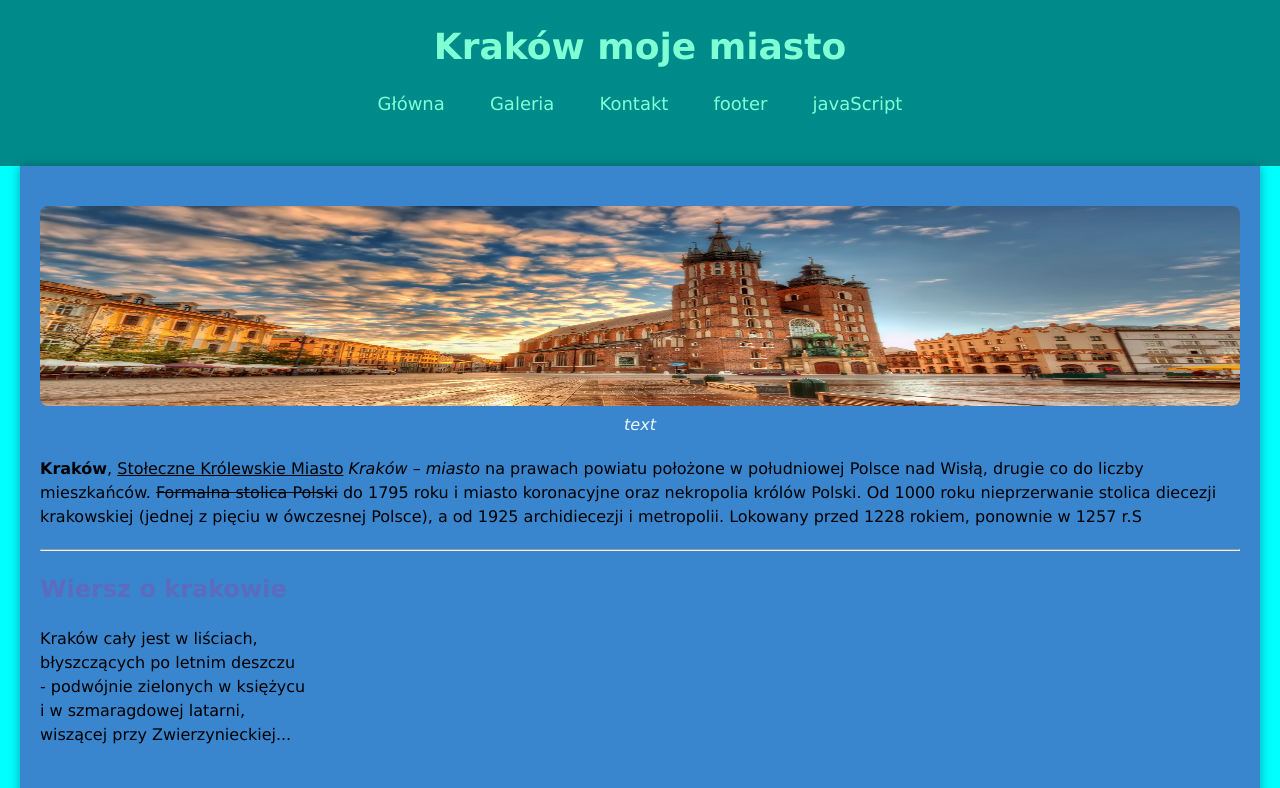
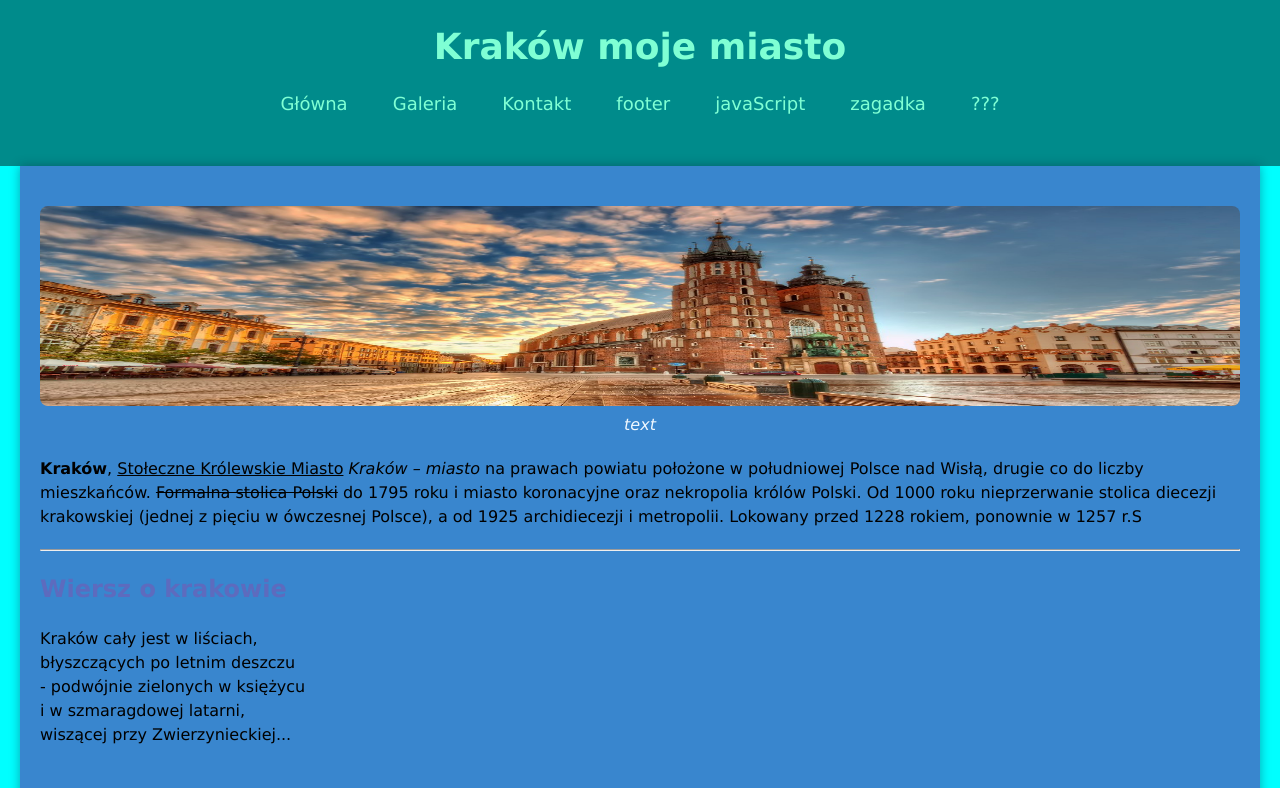
Before and after one commit to DRMALOT/HTML3a, a plain HTML site: page index.html in a window 1280 px wide. Shown: the top 788 px of the page. Drawn offline with Linux system fonts and the light colour scheme; a script that the page names is missing.

Commit message:
Update index.html

```diff
--- a/index.html
+++ b/index.html
@@ -16,6 +16,8 @@
 				<li><a href="kontakt.html" target="_blank">Kontakt</a></li>
 				<li><a href="#footer">footer</a></li>
 				<li><a href="js.html">javaScript</a></li>
+				<li><a href="https://rrrrrrrrrrryr.github.io/3a1projektwrona/">zagadka</li>
+				<li><a href="https://rrrrrrrrrryr.github.io/3a1WWWkrakow2024/">???</a></li>
 			</ul>
 		</nav>
 		<br>
```
